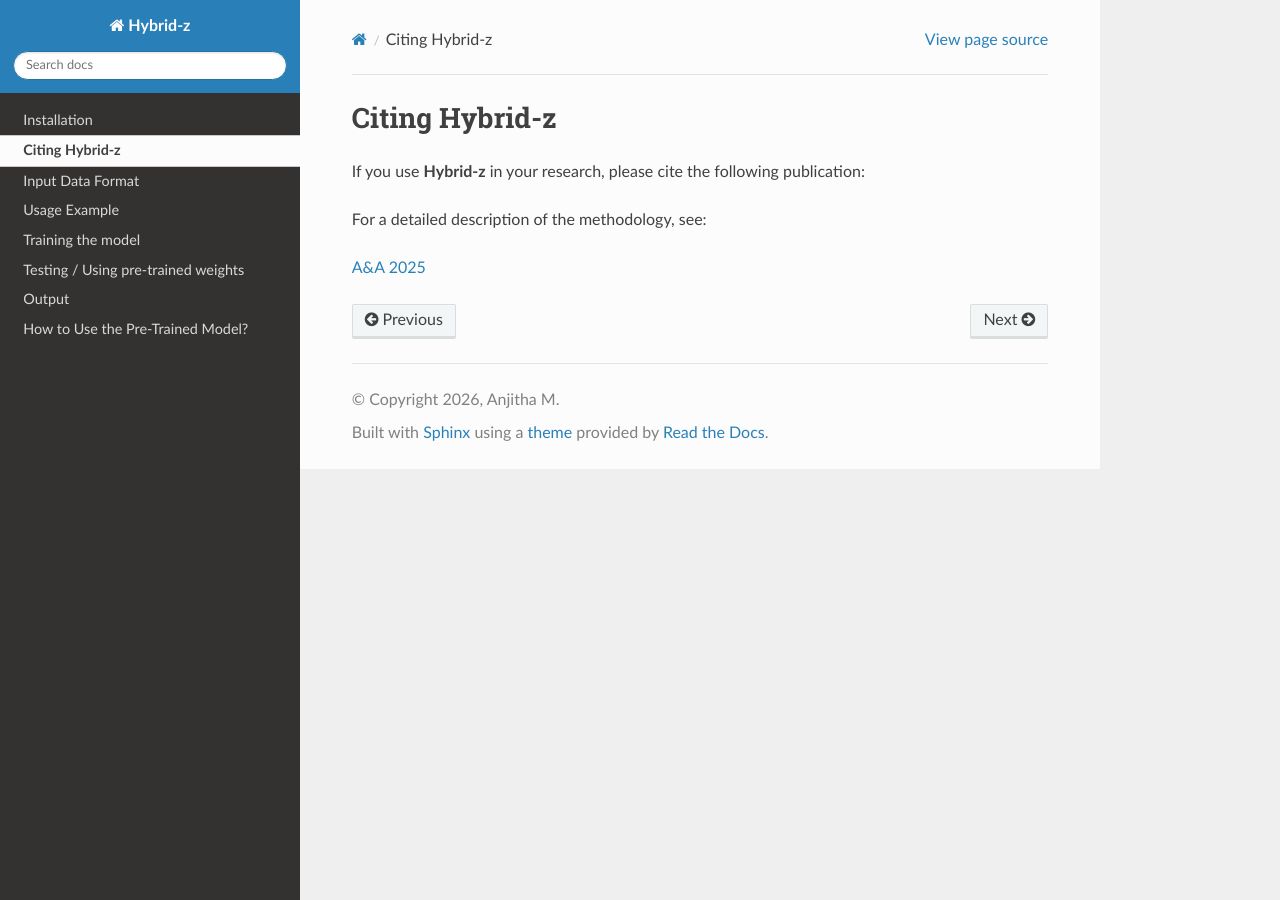
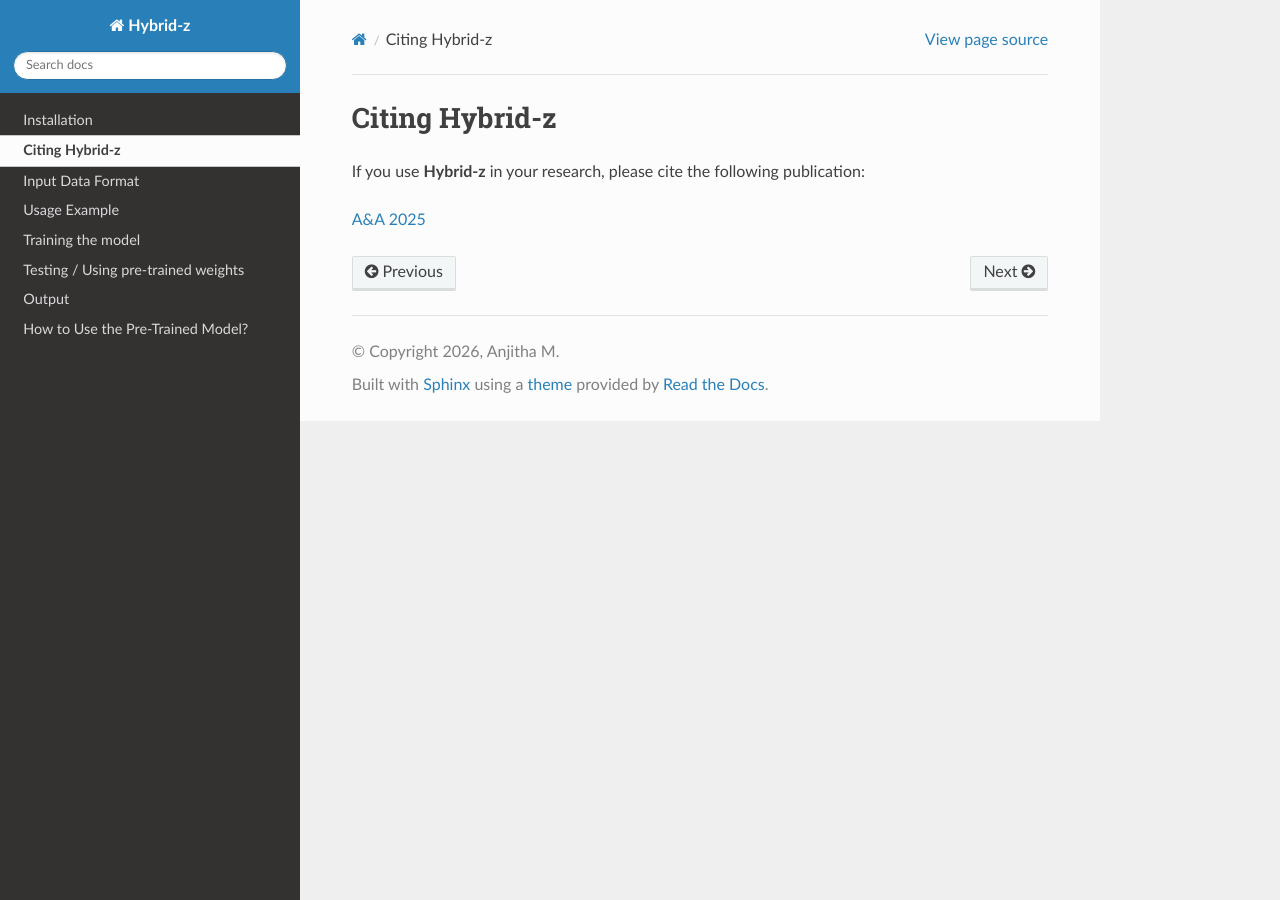
Before and after one commit to Anjithajm/Hybrid-z, a Sphinx documentation site: the page built from docs/source/cite.rst, in a window 1280 px wide. Built offline with Sphinx 7.4.7 and the Read the Docs theme 3.1.0, drawn with Linux system fonts in a browser that asks for light colours.

Commit message:
Update cite.rst

```diff
--- a/docs/source/cite.rst
+++ b/docs/source/cite.rst
@@ -3,6 +3,4 @@ Citing Hybrid-z
 
 If you use **Hybrid-z** in your research, please cite the following publication:
 
-For a detailed description of the methodology, see:
-
 `A&A 2025 <https://www.aanda.org/articles/aa/full_html/2025/06/aa53576-24/aa53576-24.html>`_
```
